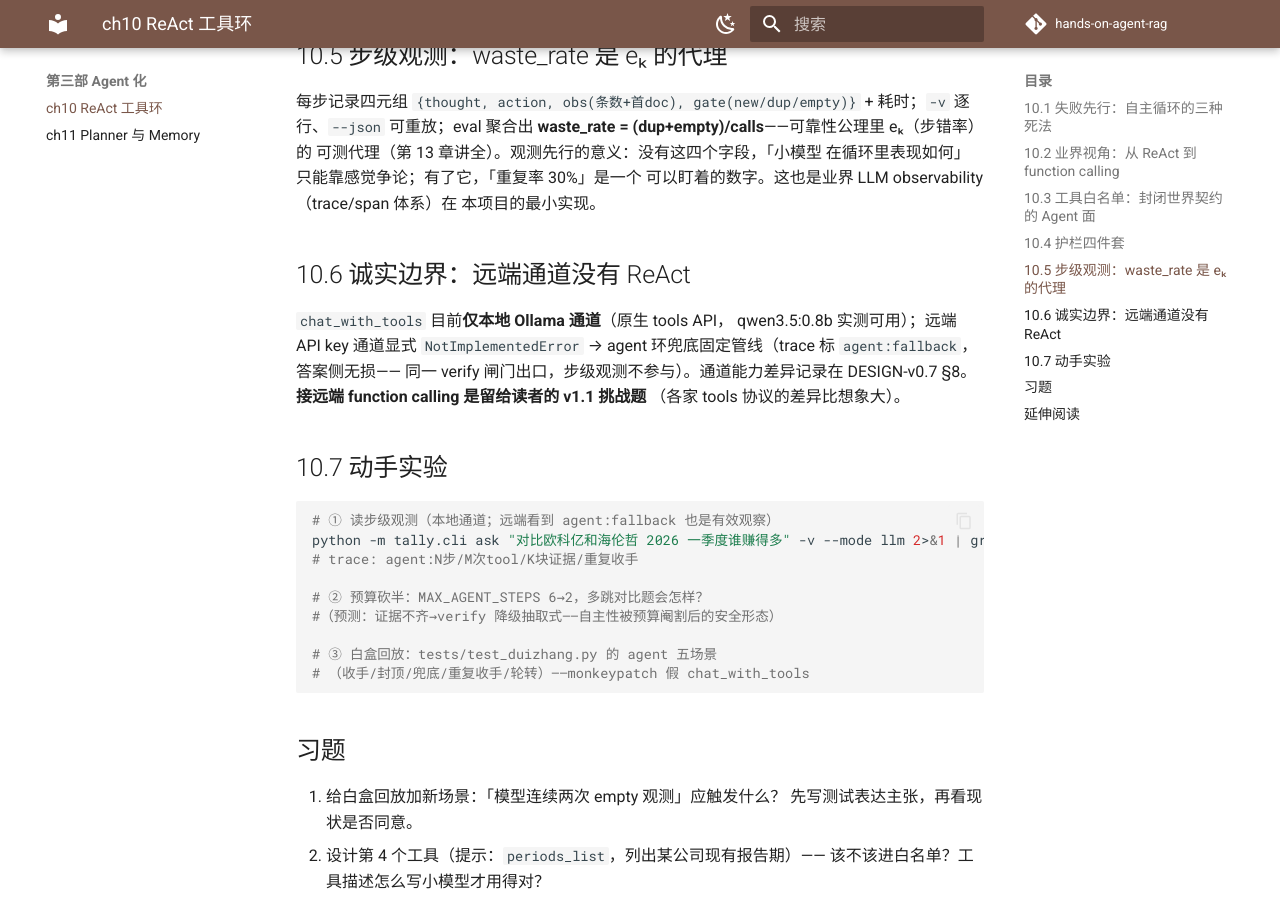
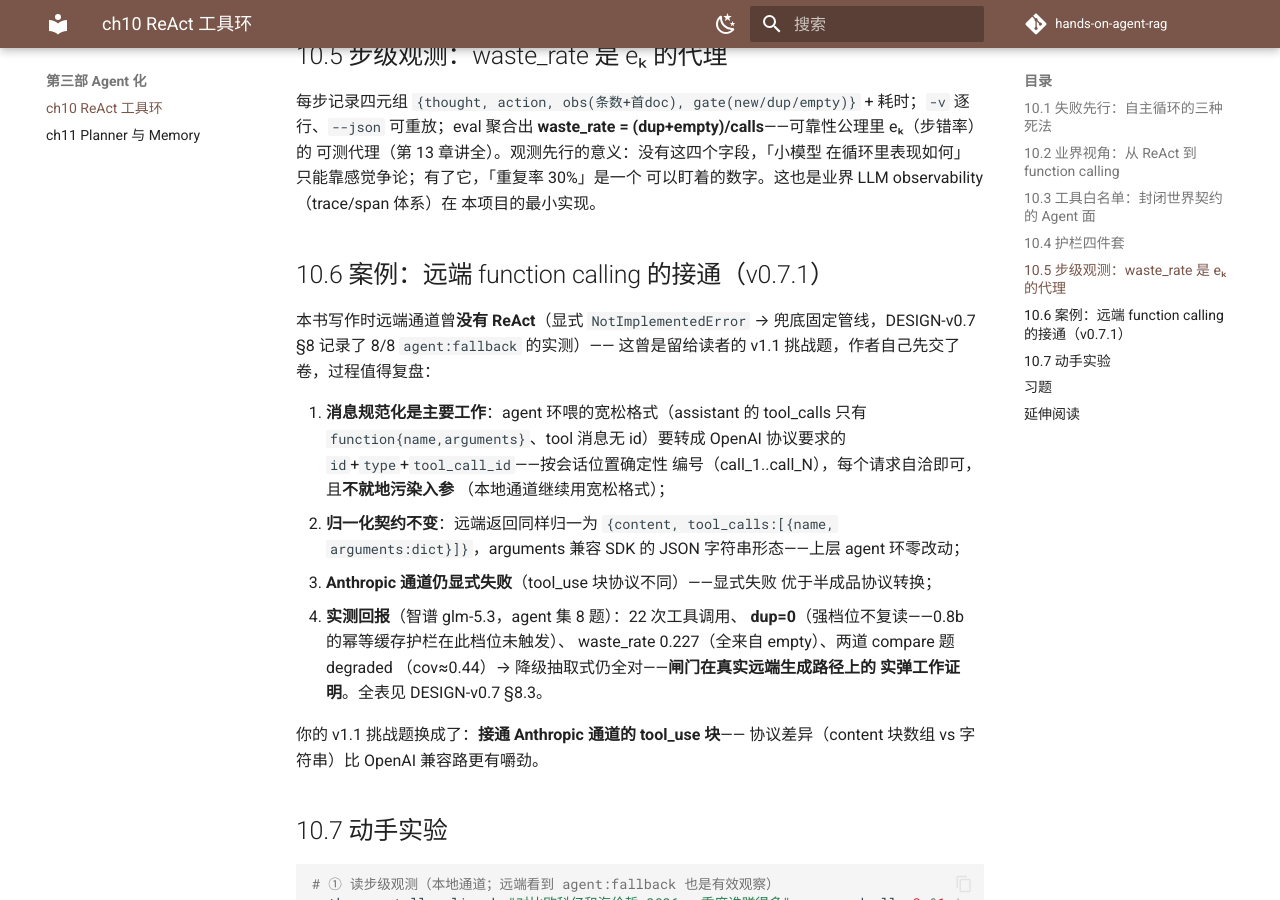
Before and after one commit to Ming-H/hands-on-agent-rag, an MkDocs documentation site: the page built from docs/ch10.md, in a window 1280 px wide and 900 px high, scrolled down 1911 px. Built offline with MkDocs 1.6.1 and Material for MkDocs 9.7.7, drawn with Linux system fonts in a browser that asks for light colours; comment, search, counter and statistics services are not loaded.

Commit message:
docs: ch10 远端 function calling 章节改写——v1.1 挑战题的作者答卷
ch10 §10.6 由「诚实边界：远端没有 ReAct」改写为「接通案例复盘」：
消息规范化（id/tool_call_id 确定性编号）是主要工作 / 归一化契约
不变上层零改动 / Anthropic 仍显式失败 / 实测回报（glm-5.3 22 调用
dup=0、两例 degraded 全对——闸门在真实远端生成路径的实弹证明）。
读者的挑战题换成 Anthropic tool_use 块。附录 B FAQ 与 ch10 实验
脚本的通道描述同步更新。

Co-Authored-By: Claude Opus 4.8 <noreply@anthropic.com>

```diff
--- a/docs/ch10.md
+++ b/docs/ch10.md
@@ -94,14 +94,30 @@ if not fresh and pool:      # 整批全是重复 = 模型没有新问题要问
 可以盯着的数字。这也是业界 LLM observability（trace/span 体系）在
 本项目的最小实现。
 
-## 10.6 诚实边界：远端通道没有 ReAct
+## 10.6 案例：远端 function calling 的接通（v0.7.1）
 
-`chat_with_tools` 目前**仅本地 Ollama 通道**（原生 tools API，
-qwen3.5:0.8b 实测可用）；远端 API key 通道显式 `NotImplementedError`
-→ agent 环兜底固定管线（trace 标 `agent:fallback`，答案侧无损——
-同一 verify 闸门出口，步级观测不参与）。通道能力差异记录在
-DESIGN-v0.7 §8。**接远端 function calling 是留给读者的 v1.1 挑战题**
-（各家 tools 协议的差异比想象大）。
+本书写作时远端通道曾**没有 ReAct**（显式 `NotImplementedError` →
+兜底固定管线，DESIGN-v0.7 §8 记录了 8/8 `agent:fallback` 的实测）——
+这曾是留给读者的 v1.1 挑战题，作者自己先交了卷，过程值得复盘：
+
+1. **消息规范化是主要工作**：agent 环喂的宽松格式（assistant 的
+   tool_calls 只有 `function{name,arguments}`、tool 消息无 id）要转成
+   OpenAI 协议要求的 `id`+`type`+`tool_call_id`——按会话位置确定性
+   编号（call_1..call_N），每个请求自洽即可，且**不就地污染入参**
+   （本地通道继续用宽松格式）；
+2. **归一化契约不变**：远端返回同样归一为
+   `{content, tool_calls:[{name, arguments:dict}]}`，arguments 兼容
+   SDK 的 JSON 字符串形态——上层 agent 环零改动；
+3. **Anthropic 通道仍显式失败**（tool_use 块协议不同）——显式失败
+   优于半成品协议转换；
+4. **实测回报**（智谱 glm-5.3，agent 集 8 题）：22 次工具调用、
+   **dup=0**（强档位不复读——0.8b 的幂等缓存护栏在此档位未触发）、
+   waste_rate 0.227（全来自 empty）、两道 compare 题 degraded
+   （cov≈0.44）→ 降级抽取式仍全对——**闸门在真实远端生成路径上的
+   实弹工作证明**。全表见 DESIGN-v0.7 §8.3。
+
+你的 v1.1 挑战题换成了：**接通 Anthropic 通道的 tool_use 块**——
+协议差异（content 块数组 vs 字符串）比 OpenAI 兼容路更有嚼劲。
 
 ## 10.7 动手实验
 
```
Also changed, not shown: docs/appendix-b-setup.md (+3 -2 lines), 1 other file.
